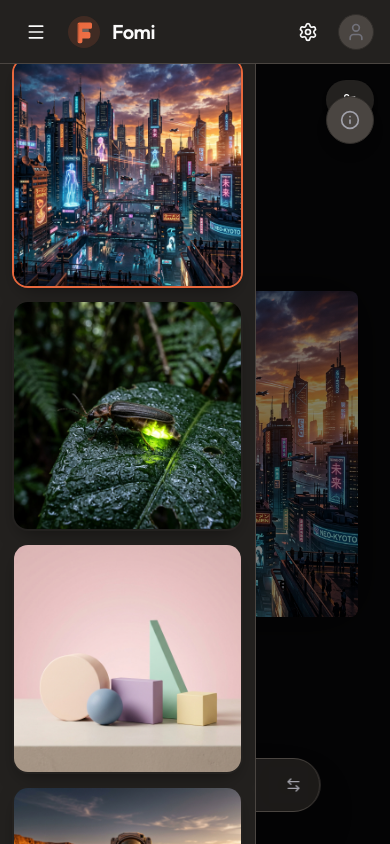
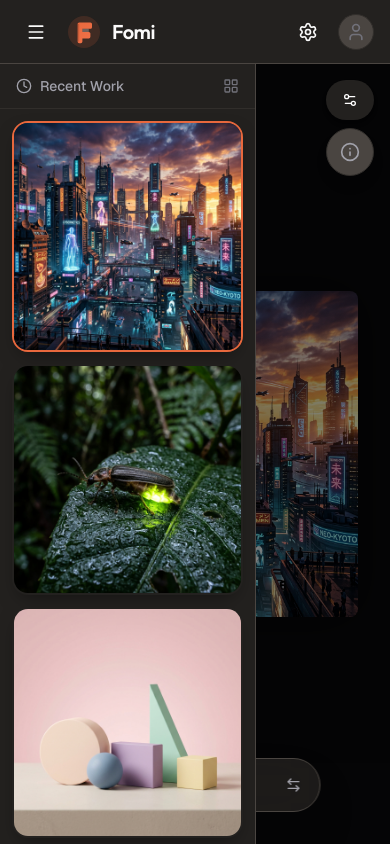
Before and after one commit to Ahtisham992/fomi-frontend-assessment, a Next.js app: page /workspace in a window 390 px wide. Both pictures are taken after a click on the button 36 px from the left and 100 px from the top of the page. Built offline with nearby package versions, Linux system fonts and the light colour scheme.

Commit message:
Fix textarea scrollbars, info popup direction, header navigation trigger, info button overlapping, and history drawer clipping

```diff
--- a/app/(part-a)/generate/components/ControlPanel.jsx
+++ b/app/(part-a)/generate/components/ControlPanel.jsx
@@ -30,7 +30,7 @@ export function ControlPanel({
             onChange={(e) => setPrompt(e.target.value)}
             onKeyDown={handleKeyDown}
             disabled={isGenerating}
-            className="flex-1 bg-transparent resize-none text-text-primary placeholder:text-text-muted focus:outline-none min-h-[44px] max-h-[120px] py-3 px-3 text-sm md:text-base font-medium custom-scrollbar"
+            className="flex-1 bg-transparent resize-none text-text-primary placeholder:text-text-muted focus:outline-none min-h-[44px] max-h-[120px] py-3 px-3 text-sm md:text-base font-medium [&::-webkit-scrollbar]:hidden [-ms-overflow-style:none] [scrollbar-width:none]"
             rows={1}
             style={{ height: "44px" }}
           />
--- a/app/(part-b)/workspace/page.js
+++ b/app/(part-b)/workspace/page.js
@@ -81,13 +81,13 @@ export default function WorkspacePage() {
         {/* Mobile Backdrop */}
         {isHistoryOpen && (
           <div
-            className="fixed inset-0 z-40 bg-black/50 lg:hidden"
+            className="absolute inset-0 z-40 bg-black/50 lg:hidden"
             onClick={() => setIsHistoryOpen(false)}
           />
         )}
 
         <div className={`
-          fixed inset-y-0 left-0 z-50 flex flex-col transition-transform duration-300 lg:static lg:flex lg:h-full lg:translate-x-0
+          absolute inset-y-0 left-0 z-50 flex flex-col transition-transform duration-300 lg:static lg:flex lg:h-full lg:translate-x-0
           ${isHistoryOpen ? "translate-x-0" : "-translate-x-full"}
         `}>
           <HistoryPanel
--- a/components/shared/FloatingInfo.jsx
+++ b/components/shared/FloatingInfo.jsx
@@ -25,14 +25,14 @@ export function FloatingInfo() {
   const content = getInfoContent();
 
   return (
-    <div className="fixed top-24 right-4 sm:top-auto sm:bottom-6 sm:right-6 z-[100]">
+    <div className="fixed top-32 right-4 sm:top-auto sm:bottom-6 sm:right-6 z-[100]">
       <AnimatePresence>
         {isOpen && (
           <motion.div
             initial={{ opacity: 0, y: 10, scale: 0.95 }}
             animate={{ opacity: 1, y: 0, scale: 1 }}
             exit={{ opacity: 0, y: 10, scale: 0.95 }}
-            className="absolute bottom-14 right-0 mb-2 w-72 rounded-xl border border-border-default bg-surface-default p-4 shadow-2xl"
+            className="absolute top-14 sm:top-auto sm:bottom-14 right-0 mt-2 sm:mt-0 sm:mb-2 w-72 rounded-xl border border-border-default bg-surface-default p-4 shadow-2xl"
           >
             <div className="flex items-start justify-between gap-4 mb-2">
               <h4 className="text-sm font-semibold text-text-primary">{content.title}</h4>
--- a/components/shared/Header.jsx
+++ b/components/shared/Header.jsx
@@ -36,9 +36,9 @@ export function Header() {
             align="left"
             items={mobileNavItems}
             trigger={
-              <Button variant="ghost" size="icon" className="h-10 w-10 p-0 rounded-md">
+              <button className="flex h-10 w-10 items-center justify-center rounded-md hover:bg-surface-active transition-colors focus:outline-none focus-visible:ring-2 focus-visible:ring-accent-default">
                 <Menu className="h-5 w-5 text-text-primary" />
-              </Button>
+              </button>
             }
           />
         </div>
```
